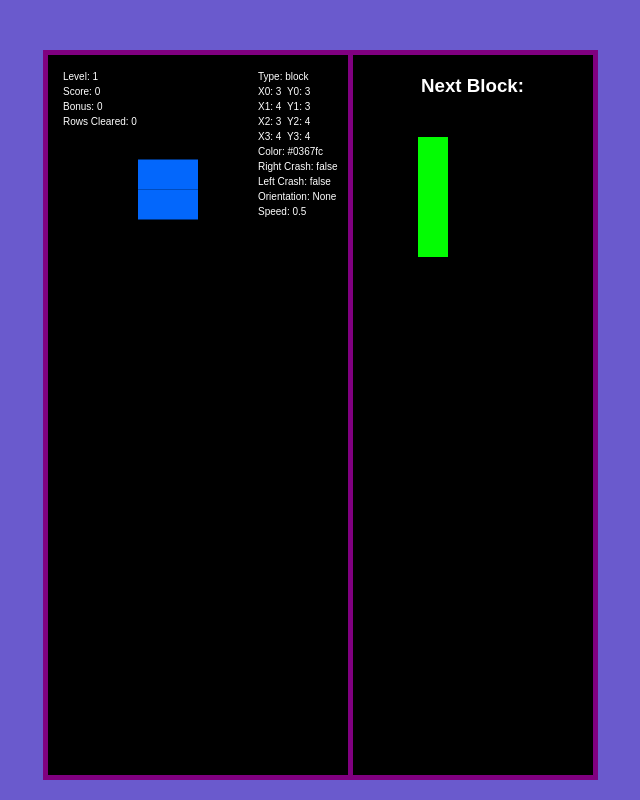
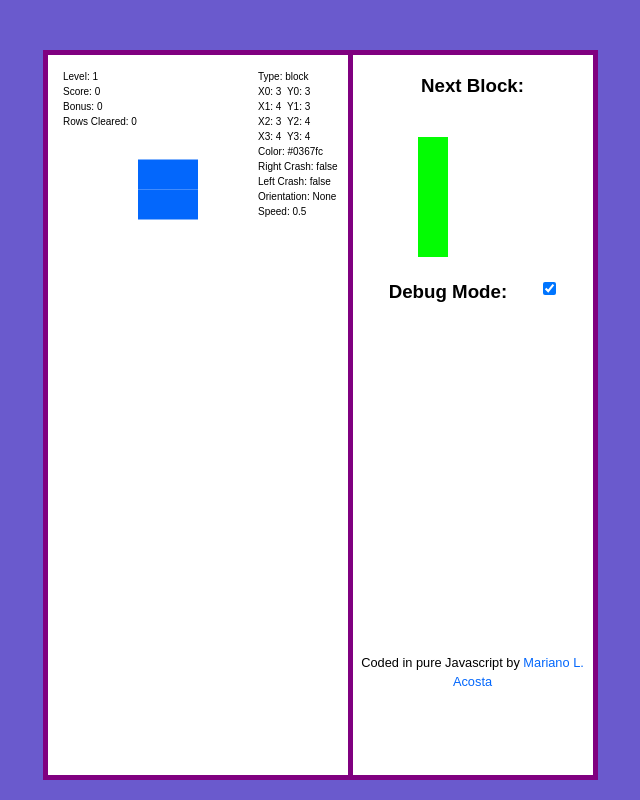
Before and after one commit to mlacosta/Marian-TETRIS, a plain HTML site: page index.html in a window 1280 px wide. Shown: the whole page, without its empty margins (320-960 px from the left). Drawn offline with Linux system fonts and the light colour scheme; a web font is replaced by a local one.

Commit message:
changed color scheme

```diff
--- a/index.html
+++ b/index.html
@@ -17,6 +17,16 @@
         <div id="info">
             <h3 id='next-block'>Next Block:</h3>
             <canvas id="next" width="120" height="120"></canvas>
+            <div class="debug">
+                <h3>Debug Mode:</h3>
+                <label  class="switch">
+                    <input id = 'debug-switch' type="checkbox" checked>
+                    <span class="slider"></span>
+                  </label>
+            </div>
+            <h4 id='author'>Coded in pure Javascript by <span style='color:#0367fc;'>Mariano L. Acosta</span></h4>
+
+
         </div>
     </section>
     <!--section id='debug'>
--- a/resources/CSS/style.css
+++ b/resources/CSS/style.css
@@ -26,6 +26,7 @@
 html{
     background-color: slateblue ;
     font-family: 'Orbitron', Arial, Helvetica, sans-serif;
+    font-size: 16px;
 }
 
 body{
@@ -71,8 +72,7 @@ body{
     padding-right: 0;
     margin-top: 50px;
     margin-right: auto;
-    background-color: #44088a;
-    background-color: black;
+    background-color: white;
     height: 730px;
     width: 250px;
     //border: 2px solid black;
@@ -87,3 +87,19 @@ body{
     text-align: center;
     margin: 20px 0;
 }
+.debug{
+    display: flex;
+    justify-content: space-evenly;
+    width: 100%;
+    align-content: center;
+}
+
+
+#author{
+    position:relative;
+    text-align: center;
+    top: 350px;
+    font-size: .8rem;
+    font-weight: 300;
+    line-height: 1.5;
+}
--- a/resources/JS/game.js
+++ b/resources/JS/game.js
@@ -1,6 +1,6 @@
 import {increaseSound} from './main.js' ;
 let levelUp = new Audio('./resources/sounds/levelUp.wav');
-const nextText = document.getElementById('next-block');
+const infoText = document.getElementById('info');
 
 export let levelUpflag = false;
 export const setLevelUpflag = (value)=>{
@@ -201,7 +201,7 @@ export class Game{
     changeBg(){
         let color;
         switch(this.level){
-            case(2):
+            case(1):
                 this.textColor = "#000";
                 color = "#fff";
                 break;
@@ -238,16 +238,15 @@ export class Game{
                 color = "#9f80ff";
                 this.textColor = "#e60000";
                 break;
-
             default:
                 this.textColor = "#fff";
-                color = "#000";
+                color = "#556682";
                 break;
         }
 
         this.replaceBg(this.bgColor,color);
         this.bgColor = color;
-        nextText.style.color = this.textColor;
+        infoText.style.color = this.textColor;
 
     }
 
--- a/resources/JS/main.js
+++ b/resources/JS/main.js
@@ -23,7 +23,7 @@ const info = document.getElementById('info');
 
 let context = playfield.getContext('2d');
 let nextCtx = next.getContext('2d');
-let debugMode = true;
+let debugMode = document.getElementById('debug-switch') ;
 let jumboMode = false;
 let scale = 10;
 
@@ -122,10 +122,11 @@ const gameLoop = (timeStamp)=>{
         frameCount++;
     }else{
 
-        if (debugMode){
         context.textAlign = 'start';
         context.font = "10px Arial";
         context.fillStyle = game.textColor;
+
+        if (debugMode.checked){
             let axis = block.bodyCoor;
             context.fillText(`Type: ${block.type}`, GAME_WIDTH*.70, 25);
             context.fillText(`X0: ${axis[0].x}  Y0: ${axis[0].y}`, GAME_WIDTH*.70, 40);
@@ -137,12 +138,13 @@ const gameLoop = (timeStamp)=>{
             context.fillText(`Left Crash: ${!block.enableLeft}`, GAME_WIDTH*.70, 130);
             context.fillText(`Orientation: ${block.orientation}`, GAME_WIDTH*.70, 145);
             context.fillText(`Speed: ${block.speed}`, GAME_WIDTH*.70, 160);
+        }
 
         context.fillText(`Level: ${game.level}`, GAME_WIDTH*.05, 25);
         context.fillText(`Score: ${game.score}`, GAME_WIDTH*.05, 40);
         context.fillText(`Bonus: ${block.bonus}`, GAME_WIDTH*.05, 55);
         context.fillText(`Rows Cleared: ${game.rowsCleared}`, GAME_WIDTH*.05, 70);
-        }
+
 
         // next info
             nextCtx.fillStyle = game.bgColor;
```
Lines whose indentation alone changed are shown as unchanged.
